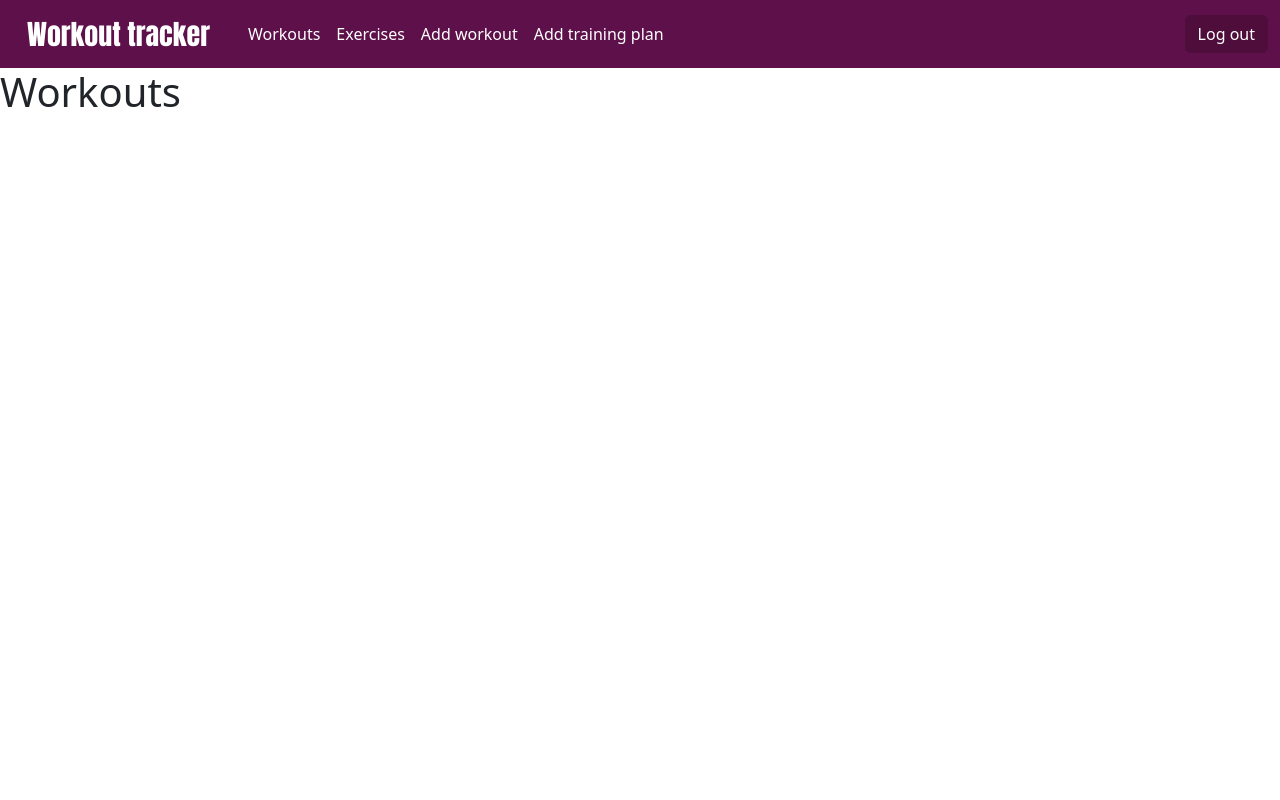
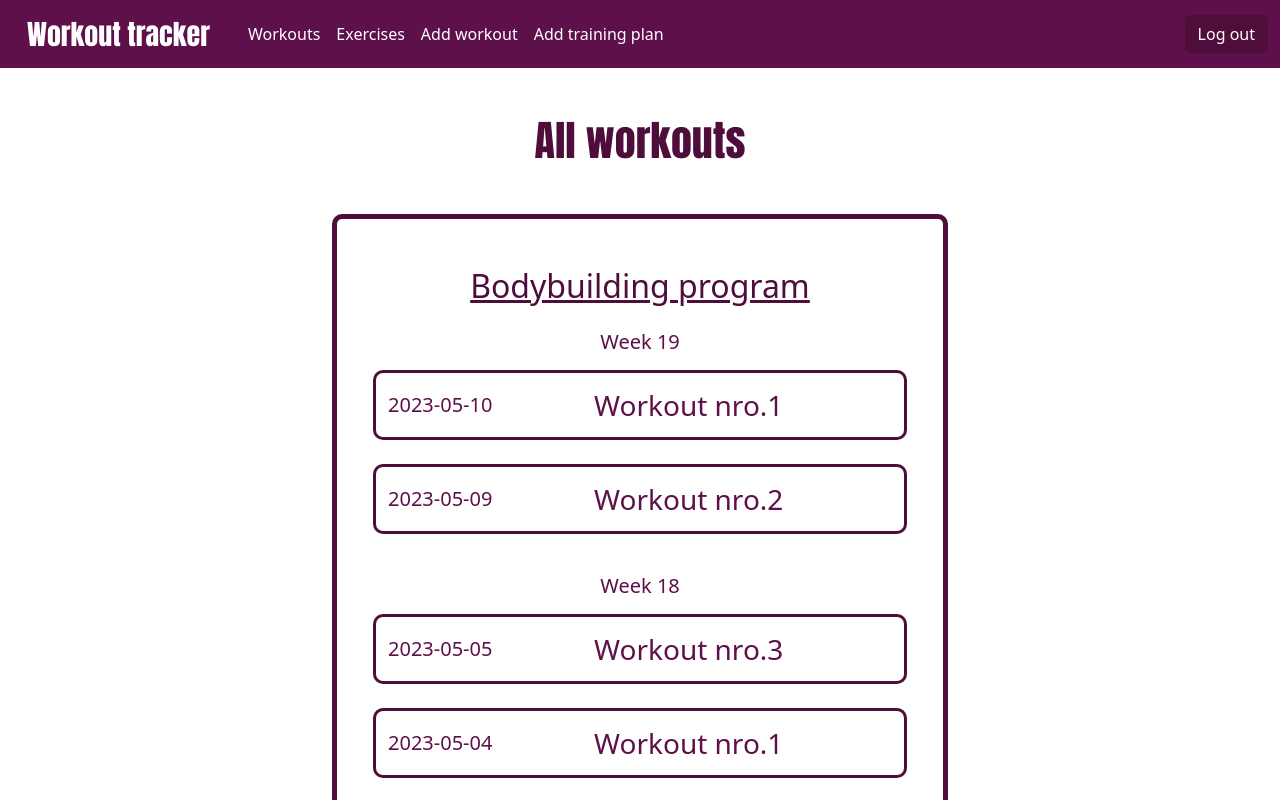
Before and after one commit to suvikristiin/workout_tracker_app, a React (Create React App) app: page / in a window 1280 px wide. Shown: the top 800 px of the page. Built offline with nearby package versions, Linux system fonts and the light colour scheme.

Commit message:
add workouts page design

```diff
--- a/src/App.js
+++ b/src/App.js
@@ -2,6 +2,7 @@ import React from "react";
 import { BrowserRouter, Routes, Route } from "react-router-dom";
 import AllExercises from "./components/AllExercises.js";
 import AllWorkouts from "./components/AllWorkouts.js";
+import WorkoutItem from "./components/WorkoutItem.js"
 //import Login from "./components/Login.js"
 //import Register from "./components/Register.js"
 import NavigationBar from "./components/NavigationBar.js";
@@ -14,7 +15,8 @@ function App() {
       <BrowserRouter>
         <NavigationBar />
         <Routes>
-          <Route path="/" element={<AllWorkouts />} />
+          <Route exact path="/" element={<AllWorkouts />} />
+          <Route path="/workouts/:id" element={<WorkoutItem />} />
           <Route path="/exercises" element={<AllExercises />} />
           <Route path="/add-workout" element={<NewWorkout />} />
           <Route path="/training-plan" element={<NewTrainingPlan />} />
--- a/src/components/AllWorkouts.js
+++ b/src/components/AllWorkouts.js
@@ -1,12 +1,134 @@
-//import WorkoutItem from "./AllWorkouts.js";
 import React from "react";
+import "../styles/allWorkouts.css";
+import { Container, Col, Row } from "react-bootstrap";
+import {Link } from "react-router-dom";
+const AllWorkouts = () => {
+  const workoutsData = {
+    "Bodybuilding program": [
+      {
+        week: 19,
+        workouts: [
+          {
+            id: 4,
+            name: "Workout nro.1",
+            date: "2023-05-10"
+          },
+          {
+            id: 5,
+            name: "Workout nro.2",
+            date: "2023-05-09"
+          }
+        ]
+      },
+      {
+        week: 18,
+        workouts: [
+          {
+            id: 6,
+            name: "Workout nro.3",
+            date: "2023-05-05"
+          },
+          {
+            id: 4,
+            name: "Workout nro.1",
+            date: "2023-05-04"
+          },
+          {
+            id: 5,
+            name: "Workout nro.2",
+            date: "2023-05-02"
+          }
+        ]
+      },
+      {
+        week: 17,
+        workouts: [
+          {
+            id: 6,
+            name: "Workout nro.3",
+            date: "2023-04-28"
+          }
+        ]
+      }
+    ],
+    "Strength program": [
+      {
+        week: 16,
+        workouts: [
+          {
+            id: 4,
+            name: "Workout nro.1",
+            date: "2023-04-20"
+          },
+          {
+            id: 5,
+            name: "Workout nro.2",
+            date: "2023-04-18"
+          }
+        ]
+      },
+      {
+        week: 15,
+        workouts: [
+          {
+            id: 1,
+            name: "Workout nro.1",
+            date: "2023-04-14"
+          },
+          {
+            id: 2,
+            name: "Workout nro.2",
+            date: "2023-04-12"
+          },
+          {
+            id: 3,
+            name: "Workout nro.3",
+            date: "2023-04-10"
+          }
+        ]
+      }
+    ]
+  };
 
-const AllWorkouts = () => {
   return (
     <>
-      <h1>Workouts</h1>
+      <Container className="workout-container justify-content-center">
+        <Row>
+          <Col>
+            <h1 className="workoutsPage-title text-center my-5">All workouts</h1>
+          </Col>
+        </Row>
+        {Object.keys(workoutsData).map((trainingPlan, plan_id) => (
+          <Col className="plan-column mb-5 px-5" key={plan_id}>
+            <Row>
+              <Col>
+                <h2 className="plan-title text-center mt-5">{trainingPlan}</h2>
+              </Col>
+            </Row>
+            {workoutsData[trainingPlan].map((week, week_id) => (
+              <Row key={week_id}>
+                <Col>
+                  <Row>
+                    <Col>
+                      <h4 className="week-number text-center mt-3 mb-3">Week {week.week}</h4>
+                    </Col>
+                  </Row>
+                  {week.workouts.map((workout, workout_id) => (
+                    <Link key={workout_id} to={"/workouts/" + workout.id} style={{ textDecoration: 'none' }}>
+                      <Row className="workout-row mb-4">
+                        <Col className="col-4 workout-date">{workout.date}</Col>
+                        <Col className="workout-name">{workout.name}</Col>
+                      </Row>
+                    </Link>
+                  ))}
+                </Col>
+              </Row>
+            ))}
+          </Col>
+        ))}
+      </Container>
     </>
   );
-}
+};
 
 export default AllWorkouts;
--- a/src/components/NavigationBar.js
+++ b/src/components/NavigationBar.js
@@ -4,7 +4,7 @@ import Navbar from "react-bootstrap/Navbar";
 import Container from "react-bootstrap/Container";
 import Nav from "react-bootstrap/Nav";
 import Button from "react-bootstrap/Button";
-import { Link }  from 'react-router-dom/';
+import { Link }  from 'react-router-dom';
 
 
 const NavigationBar = () => {
@@ -19,7 +19,7 @@ const NavigationBar = () => {
         <Navbar.Brand className="appName mx-auto">Workout tracker</Navbar.Brand>
         <Navbar.Collapse>
           <Nav className="nav-links me-auto">
-            <Nav.Link className="workout-link" as={Link} to="/" onClick={() => setExpanded(false)}>
+            <Nav.Link className="workout-link" as={Link} to="*" onClick={() => setExpanded(false)}>
               Workouts
             </Nav.Link>
             <Nav.Link className="exercise-link" as={Link} to="/exercises" onClick={() => setExpanded(false)}>
--- a/src/components/WorkoutItem.js
+++ b/src/components/WorkoutItem.js
@@ -1,6 +1,10 @@
+import React from "react";
+import { useParams } from "react-router-dom"
 
-const ExerciseItem = ({ workout }) => {
-  return ( <></> );
+const WorkoutItem = () => {
+  let params = useParams()
+
+  return ( <h1>Workout Item {params.id}</h1> );
 }
 
-export default ExerciseItem;
+export default WorkoutItem;
--- /dev/null
+++ b/src/styles/allWorkouts.css
@@ -0,0 +1,89 @@
+@import url("https://fonts.googleapis.com/css?family=Anton");
+
+.workout-row {
+  height: 70px;
+  border: 3px solid;
+  border-radius: 10px;
+  border-color: #4E0D3A;
+  color: #5d1049;
+  align-items: center;
+}
+
+
+
+.plan-column {
+  border: 5px solid;
+  border-radius: 10px;
+  border-color: #4E0D3A;
+}
+
+.week-number {
+  font-size: 20px;
+  color: #5d1049;
+}
+
+.workoutsPage-title {
+  font-family: "Anton", sans-serif;
+  font-size: 42px;
+  color: #4E0D3A;
+}
+
+.plan-title {
+  text-decoration: underline;
+  color: #4E0D3A;
+}
+
+.workout-date {
+  font-size: 20px;
+  min-width: 140px;
+
+}
+
+.workout-name {
+  font-size: 28px;
+  margin-left: 30px;
+}
+
+.workout-container {
+  width: 50%;
+}
+
+.workout-row:hover{
+  background-color: #5d1049;
+  color: #ffffff;
+
+}
+
+
+@media (max-width: 1100px) {
+  .workout-container {
+    width: 70%;
+  }
+  .workout-date {
+    font-size: 18px;
+    min-width: 140px;
+  }
+
+  .workout-name {
+    font-size: 24px;
+  }
+}
+
+@media (max-width: 767px) {
+  .workout-container {
+    width: 100%;
+  }
+  .workout-date {
+    font-size: 14px;
+    min-width: 110px;
+  }
+
+  .workout-name {
+    font-size: 22px;
+    margin-left: 0px;
+  }
+
+  .week-number {
+    font-size: 16px;
+  }
+}
```
